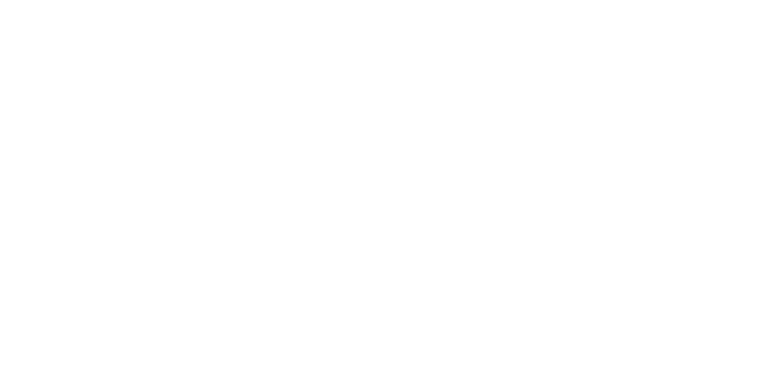
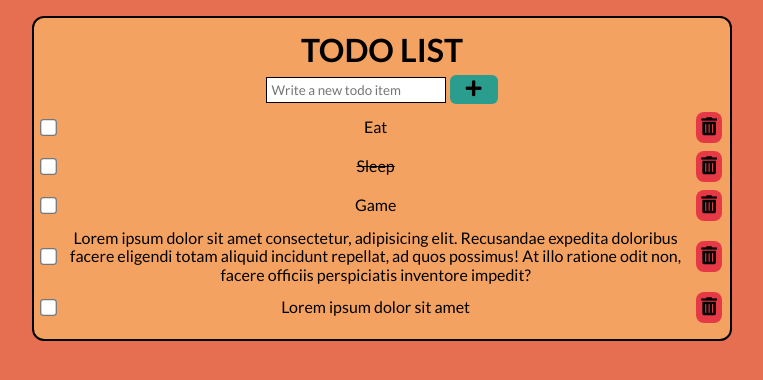
Before and after one commit to maksstepak/js-todo-list, a plain HTML site: page index.html in a window 1280 px wide. Shown: the whole page, without its empty margins (258-1021 px from the left). Drawn offline with Linux system fonts and the light colour scheme.

Commit message:
Add page structure and styles

```diff
--- a/index.html
+++ b/index.html
@@ -18,6 +18,66 @@
     <link rel="stylesheet" href="style.css" />
   </head>
   <body>
+    <div class="todo-box">
+      <header class="header">
+        <h1 class="header__title">Todo List</h1>
+      </header>
+
+      <form class="create-task">
+        <input
+          type="text"
+          placeholder="Write a new todo item"
+          class="create-task__input"
+        />
+        <button type="submit" class="create-task__button">
+          <i class="fas fa-plus"></i>
+        </button>
+      </form>
+
+      <ul class="tasks">
+        <li class="tasks__item">
+          <input type="checkbox" class="tasks__checkbox" />
+          <p class="tasks__text">Eat</p>
+          <button class="tasks__delete">
+            <i class="fas fa-trash-alt"></i>
+          </button>
+        </li>
+        <li class="tasks__item">
+          <input type="checkbox" class="tasks__checkbox" />
+          <p class="tasks__text tasks__text--done">Sleep</p>
+          <button class="tasks__delete">
+            <i class="fas fa-trash-alt"></i>
+          </button>
+        </li>
+        <li class="tasks__item">
+          <input type="checkbox" class="tasks__checkbox" />
+          <p class="tasks__text">Game</p>
+          <button class="tasks__delete">
+            <i class="fas fa-trash-alt"></i>
+          </button>
+        </li>
+        <li class="tasks__item">
+          <input type="checkbox" class="tasks__checkbox" />
+          <p class="tasks__text">
+            Lorem ipsum dolor sit amet consectetur, adipisicing elit. Recusandae
+            expedita doloribus facere eligendi totam aliquid incidunt repellat,
+            ad quos possimus! At illo ratione odit non, facere officiis
+            perspiciatis inventore impedit?
+          </p>
+          <button class="tasks__delete">
+            <i class="fas fa-trash-alt"></i>
+          </button>
+        </li>
+        <li class="tasks__item">
+          <input type="checkbox" class="tasks__checkbox" />
+          <p class="tasks__text">Lorem ipsum dolor sit amet</p>
+          <button class="tasks__delete">
+            <i class="fas fa-trash-alt"></i>
+          </button>
+        </li>
+      </ul>
+    </div>
+
     <script src="app.js"></script>
   </body>
 </html>
--- a/style.css
+++ b/style.css
@@ -11,6 +11,81 @@ body {
   line-height: 1.15;
   font-family: "Lato", sans-serif;
   color: #000;
-  background: #fff;
+  background: #e76f51;
   min-height: 100vh;
+  -webkit-font-smoothing: antialiased;
+  -moz-osx-font-smoothing: grayscale;
 }
+
+.todo-box {
+  margin: 16px auto;
+  background: #f4a261;
+  width: 320px;
+  border: solid 2px #000;
+  border-radius: 12px;
+  padding: 8px;
+  display: flex;
+  flex-direction: column;
+  align-items: center;
+}
+
+@media (min-width: 768px) {
+  .todo-box {
+    width: 700px;
+  }
+}
+
+.header__title {
+  font-size: 32px;
+  font-weight: 700;
+  text-transform: uppercase;
+  padding: 6px 0;
+}
+
+.create-task__input {
+  font-family: inherit;
+  padding: 4px;
+  border: solid 1px #000;
+  width: 180px;
+}
+
+.create-task__button {
+  font-size: 18px;
+  cursor: pointer;
+  padding: 4px;
+  background: #2a9d8f;
+  border: none;
+  border-radius: 6px;
+  width: 48px;
+}
+
+.tasks {
+  list-style: none;
+}
+
+.tasks__item {
+  display: flex;
+  flex-flow: row nowrap;
+  justify-content: space-between;
+  align-items: center;
+  gap: 8px;
+  margin: 8px 0;
+  text-align: center;
+}
+
+.tasks__checkbox {
+  transform: scale(1.3);
+}
+
+.tasks__text--done {
+  text-decoration: line-through;
+}
+
+.tasks__delete {
+  font-size: 18px;
+  cursor: pointer;
+  padding: 5px;
+  background: #e63946;
+  border: none;
+  border-radius: 8px;
+}
```
